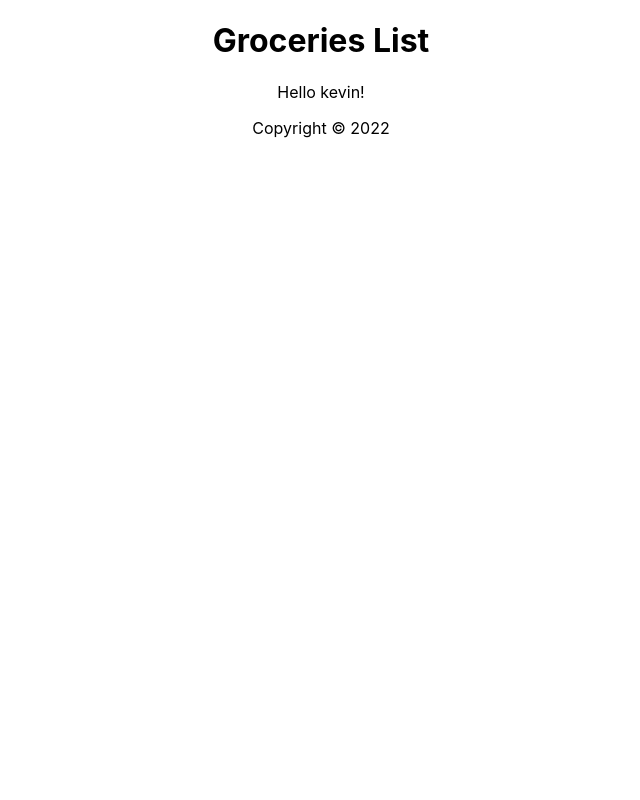
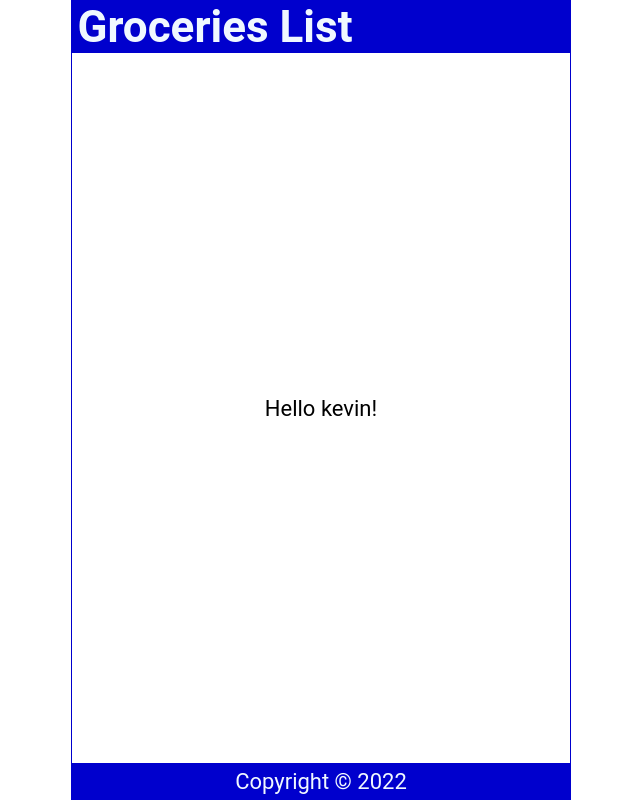
Before and after one commit to maniplek/react-projects, a React (Create React App) app: page / in a window 1280 px wide. Shown: the whole page, without its empty margins (319-959 px from the left). Built offline with nearby package versions, Linux system fonts and the light colour scheme.

Commit message:
added css

```diff
--- a/src/App.css
+++ b/src/App.css
@@ -1,4 +1,4 @@
-.App {
+/* .App {
   text-align: center;
 }
 
@@ -35,4 +35,4 @@
   to {
     transform: rotate(360deg);
   }
-}
+} */
--- a/src/index.css
+++ b/src/index.css
@@ -1,13 +1,59 @@
+* {
+  margin: 0;
+  padding: 0;
+  box-sizing: border-box;
+}
+
+html {
+  font-size: 22px;
+}
+
 body {
-  margin: 0;
-  font-family: -apple-system, BlinkMacSystemFont, 'Segoe UI', 'Roboto', 'Oxygen',
+  min-height: 100vh;
+  font-family: 'Roboto', 'Oxygen',
     'Ubuntu', 'Cantarell', 'Fira Sans', 'Droid Sans', 'Helvetica Neue',
     sans-serif;
   -webkit-font-smoothing: antialiased;
   -moz-osx-font-smoothing: grayscale;
 }
 
-code {
-  font-family: source-code-pro, Menlo, Monaco, Consolas, 'Courier New',
-    monospace;
+.App {
+  display: flex;
+  flex-direction: column;
+  justify-content: center;
+  align-items: center;
+  height: 100vh;
+  width: 100%;
+  max-width: 500px;
+  border: 1px solid mediumblue;
+  margin: auto;
 }
+
+header {
+  width: 100%;
+  padding: 0 0.25em;
+  background-color: mediumblue;
+  color: aliceblue;
+  display: flex;
+  justify-content: space-between;
+  align-items: center;
+}
+
+main {
+  width: 100%;
+  display: flex;
+  flex-direction: column;
+  flex-grow: 1;
+  justify-content: center;
+  align-items: center;
+  overflow-y: auto;
+}
+
+footer {
+  width: 100%;
+  padding: 0.25em;
+  background-color: mediumblue;
+  color: aliceblue;
+  display: grid;
+  place-content: center;
+}
```
Also changed, not shown: src/logo.svg (deleted).
